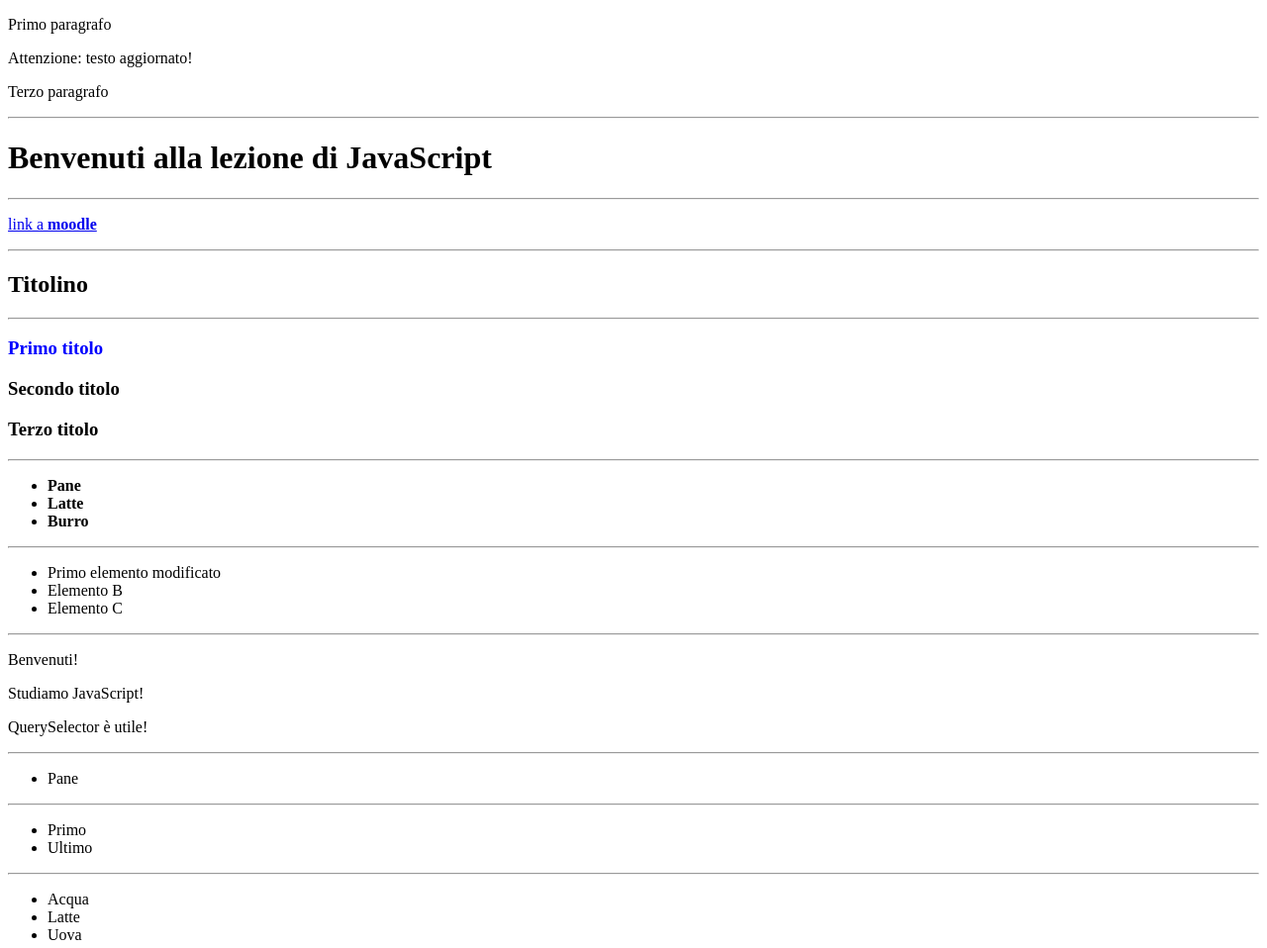
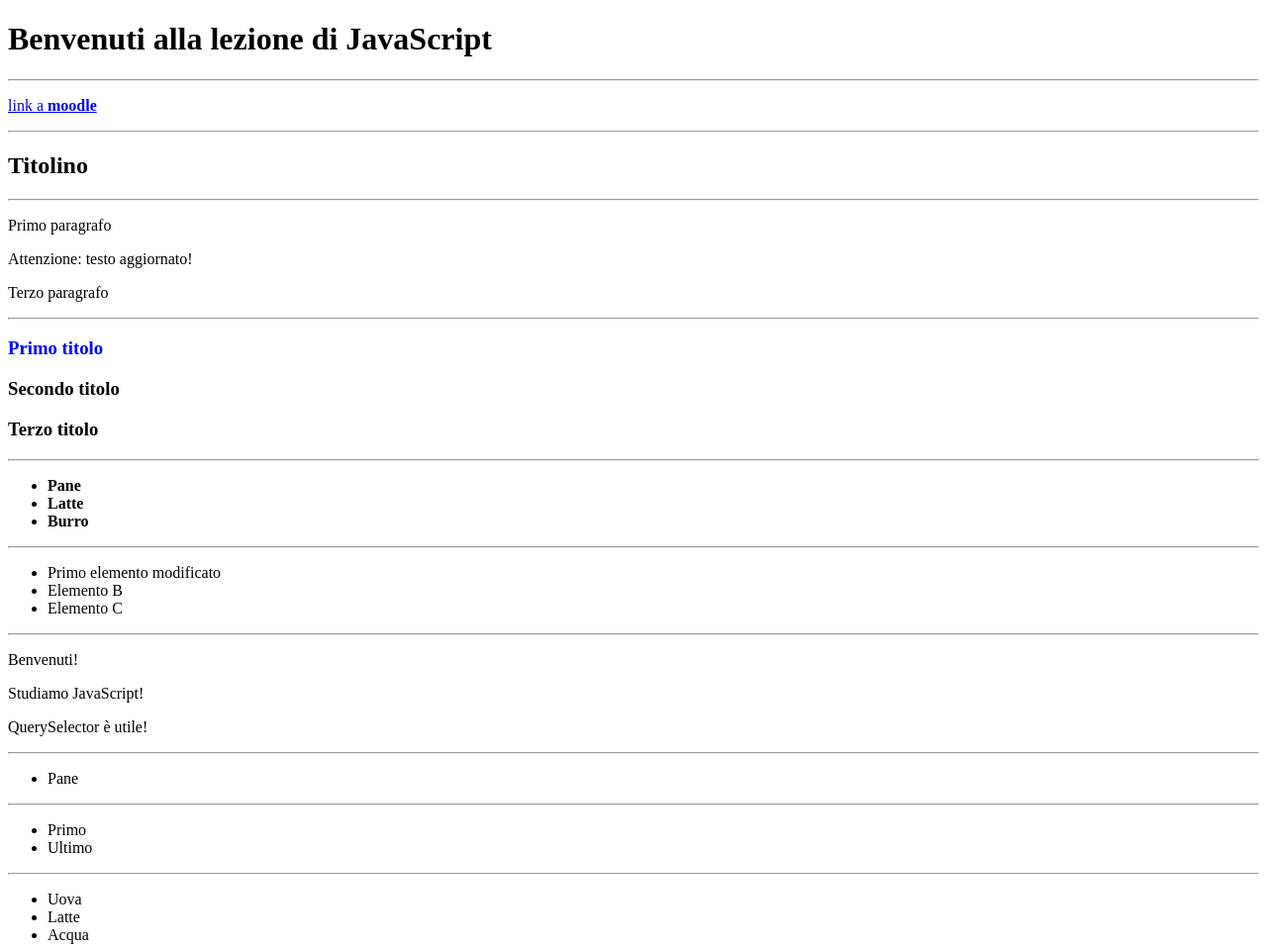
Before and after one commit to NikGa111/Modulo294, a plain HTML site: page Esercizi/Serie-4/index.html in a window 1280 px wide. Shown: the top 958 px of the page at 99% size. Drawn offline with Linux system fonts and the light colour scheme.

Commit message:
Serie-4 correzioni
Correzioni serie 4

```diff
--- a/Esercizi/Serie-4/index.html
+++ b/Esercizi/Serie-4/index.html
@@ -13,11 +13,6 @@
 
 </head>
 <body>
-    <!-- Parte 4 -->
-    <p>Primo paragrafo</p>
-    <p class="importante">Secondo paragrafo</p>
-    <p>Terzo paragrafo</p>
-    <hr>
     <!-- Parte 1 -->
     <h1 id="titolo">Ciao!</h1>
     <hr>
@@ -26,6 +21,11 @@
     <hr>
     <!-- Parte 3 -->
     <p id="messaggio">Vecchio messaggio</p>
+    <hr>
+        <!-- Parte 4 -->
+    <p>Primo paragrafo</p>
+    <p class="importante">Secondo paragrafo</p>
+    <p>Terzo paragrafo</p>
     <hr>
     <!-- Parte 5 -->
     <h3>Primo titolo</h3>
--- a/Esercizi/Serie-4/script.js
+++ b/Esercizi/Serie-4/script.js
@@ -26,7 +26,7 @@ ese5.style.color = "blue";
 // Parte 6
 let ese6 = document.querySelectorAll(".evidenziato");
 for (let el of ese6) {
- console.log(el.style.fontWeight = "bold");
+    el.style.fontWeight = "bold";
 }
 
 // Parte 7
@@ -60,8 +60,8 @@ let uova = document.createElement("li");
 let acqua = document.createElement("li");
 uova.textContent = "Uova";
 acqua.textContent = "Acqua";
-lista.append(uova);
-lista.prepend(acqua);
+lista.insertAdjacentElement("afterbegin", uova);
+lista.insertAdjacentElement("beforeend", acqua);
 
 // Parte 12
 let rimuovere = document.querySelector("#daRimuovere");
@@ -79,5 +79,4 @@ es14.classList.add("ok");
 // Parte 15
 let es15 = document.querySelector("#es15");
 let doveButtarlo = es15.firstElementChild;
-console.log(es15.dataset.id);
 doveButtarlo.innerHTML = `Brand: ${es15.dataset.brand} <br> Modello: ${es15.dataset.model} `;
```
